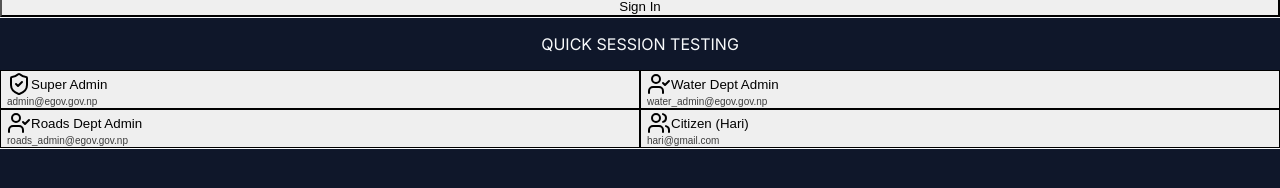
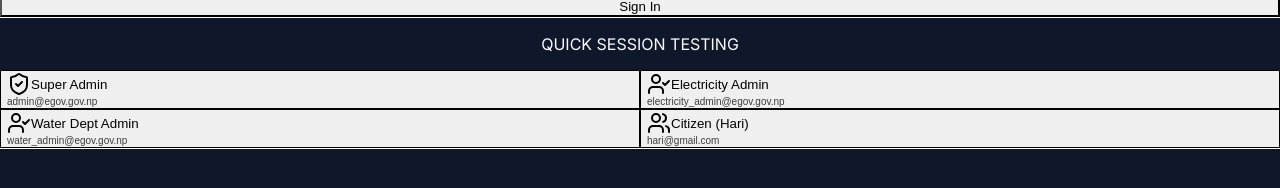
Before and after one commit to Aayushshivakoti/egov-ticket-routing, a React app in the folder frontend/: page / in a window 1280 px wide. Shown: the part 448-636 px from the top of the page. Built offline with nearby package versions, Linux system fonts and the light colour scheme; the HTML template or start-up script is replaced by a standard one.

Commit message:
Update login presets to include Electricity Admin

```diff
--- a/frontend/src/pages/Login.jsx
+++ b/frontend/src/pages/Login.jsx
@@ -30,8 +30,8 @@ const Login = () => {
 
   const presets = [
     { label: 'Super Admin', email: 'admin@egov.gov.np', icon: ShieldCheck, color: 'border-rose-500/30 text-rose-400 bg-rose-950/20' },
+    { label: 'Electricity Admin', email: 'electricity_admin@egov.gov.np', icon: UserCheck, color: 'border-yellow-500/30 text-yellow-400 bg-yellow-950/20' },
     { label: 'Water Dept Admin', email: 'water_admin@egov.gov.np', icon: UserCheck, color: 'border-cyan-500/30 text-cyan-400 bg-cyan-950/20' },
-    { label: 'Roads Dept Admin', email: 'roads_admin@egov.gov.np', icon: UserCheck, color: 'border-amber-500/30 text-amber-400 bg-amber-950/20' },
     { label: 'Citizen (Hari)', email: 'hari@gmail.com', icon: Users, color: 'border-emerald-500/30 text-emerald-400 bg-emerald-950/20' },
   ];
 
```
